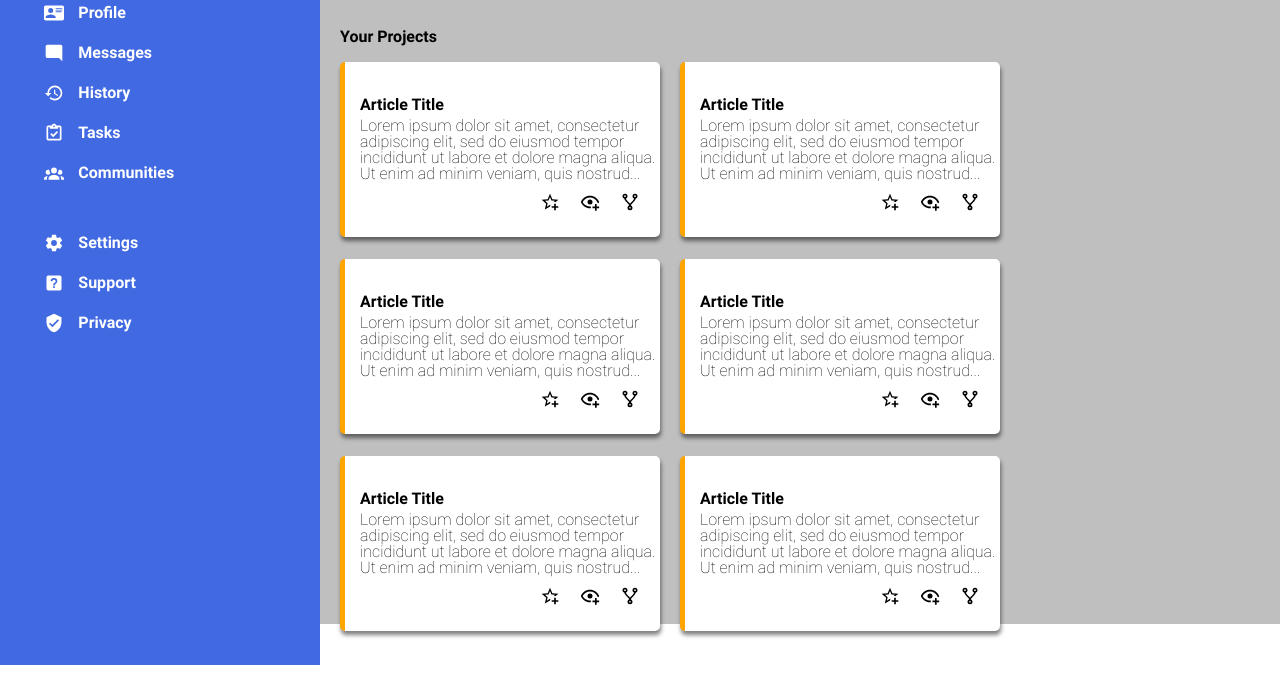
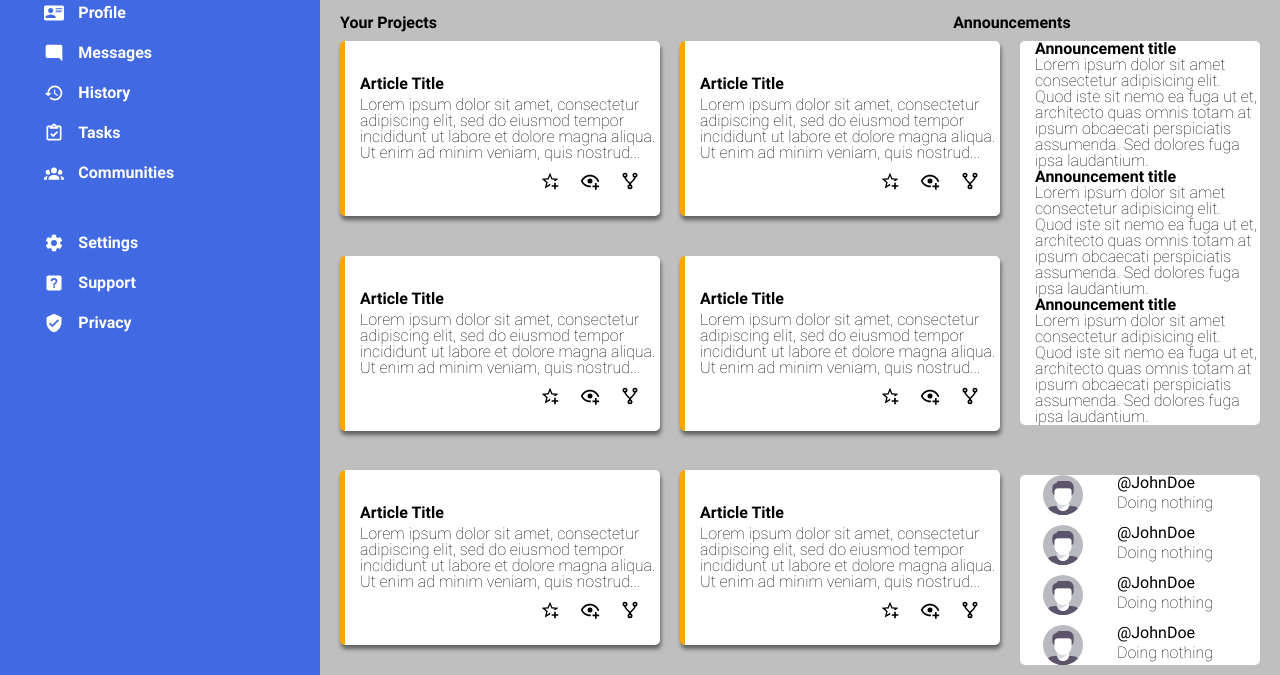
Before and after one commit to 9thLevelWizard/admin-dashboard-design, a plain HTML site: page index.html in a window 1280 px wide. Shown: the part 135-810 px from the top of the page. Drawn offline with Linux system fonts and the light colour scheme.

Commit message:
Feat: Add announcements and trending section
Added announcements and trending section to the right side of main content. Styles and positioning unfinished, fixes forthcoming.

```diff
--- a/index.html
+++ b/index.html
@@ -57,6 +57,7 @@
         <div class="main-content">
             <div class="section-titles">
                 <p>Your Projects</p>
+                <p>Announcements</p>
             </div>
             <div class="card-container">
                 <div class="card">
@@ -126,6 +127,58 @@
                     </div>
                 </div>
             </div>
+            <div class="main-content-side">
+                <div class="announcements-container">
+                    <div class="announcement">
+                        <p>Announcement title</p>
+                        <p>Lorem ipsum dolor sit amet consectetur adipisicing elit. Quod iste sit nemo ea fuga ut et,
+                            architecto quas omnis totam at ipsum obcaecati perspiciatis assumenda. Sed dolores fuga ipsa
+                            laudantium.</p>
+                    </div>
+                    <div class="announcement">
+                        <p>Announcement title</p>
+                        <p>Lorem ipsum dolor sit amet consectetur adipisicing elit. Quod iste sit nemo ea fuga ut et,
+                            architecto quas omnis totam at ipsum obcaecati perspiciatis assumenda. Sed dolores fuga ipsa
+                            laudantium.</p>
+                    </div>
+                    <div class="announcement">
+                        <p>Announcement title</p>
+                        <p>Lorem ipsum dolor sit amet consectetur adipisicing elit. Quod iste sit nemo ea fuga ut et,
+                            architecto quas omnis totam at ipsum obcaecati perspiciatis assumenda. Sed dolores fuga ipsa
+                            laudantium.</p>
+                    </div>
+                </div>
+                <div class="trending-container">
+                    <div class="trend">
+                        <img src="./icons/avatar-svgrepo-com.svg" alt="Account Avatar, Small" class="small-account-avatar">
+                        <div class="trend-text">
+                            <p>@JohnDoe</p>
+                            <p>Doing nothing</p>
+                        </div>
+                    </div>
+                    <div class="trend">
+                        <img src="./icons/avatar-svgrepo-com.svg" alt="Account Avatar, Small" class="small-account-avatar">
+                        <div class="trend-text">
+                            <p>@JohnDoe</p>
+                            <p>Doing nothing</p>
+                        </div>
+                    </div>
+                    <div class="trend">
+                        <img src="./icons/avatar-svgrepo-com.svg" alt="Account Avatar, Small" class="small-account-avatar">
+                        <div class="trend-text">
+                            <p>@JohnDoe</p>
+                            <p>Doing nothing</p>
+                        </div>
+                    </div>
+                    <div class="trend">
+                        <img src="./icons/avatar-svgrepo-com.svg" alt="Account Avatar, Small" class="small-account-avatar">
+                        <div class="trend-text">
+                            <p>@JohnDoe</p>
+                            <p>Doing nothing</p>
+                        </div>
+                    </div>
+                </div>
+            </div>
         </div>
     </div>
 </body>
--- a/styles.css
+++ b/styles.css
@@ -82,7 +82,8 @@ table {
 
 .dashboard-header,
 .header-top,
-.card-container {
+.card-container,
+.main-content-side {
 	position: relative;
 	top: 10px;
 }
@@ -222,14 +223,16 @@ table {
 .main-content {
 	display: grid;
 	grid-template-columns: 2fr 1fr;
-	grid-auto-flow: row;
+	column-gap: 20px;
 	padding-left: 20px;
+    padding-right: 20px;
+    padding-bottom: 20px;
 	background-color: rgba(128, 128, 128, 0.5);
 }
 
 .section-titles {
 	display: grid;
-	grid-template-columns: repeat(2, 1fr);
+	grid-template-columns: 2fr 1fr;
 	grid-column: span 2;
 	font-family: var(--font-bold);
 	padding-top: 30px;
@@ -238,6 +241,7 @@ table {
 .card-container {
 	display: grid;
 	grid-template-columns: repeat(2, 1fr);
+	grid-row: span 4;
 	gap: 20px;
 }
 
@@ -273,3 +277,51 @@ table {
     top: 10px;
     right: 20px;
 }
+
+.main-content-side {
+	display: grid;
+    grid-auto-flow: row;
+	grid-row: span 4;
+    row-gap: 50px;
+}
+
+.announcements-container {
+	display: grid;
+	grid-auto-flow: row;
+	border-style: none;
+    border-radius: 5px;
+    padding-left: 15px;
+    background-color: white;
+}
+
+.announcement > p:first-child {
+	font-family: var(--font-bold);
+}
+
+.announcement > p:last-child {
+	font-family: var(--font-thin);
+}
+
+.trending-container {
+	display: grid;
+    grid-auto-flow: row;
+    gap: 10px;
+    border-style: none;
+    border-radius: 5px;
+    background-color: white;
+}
+
+.trend {
+	display: grid;
+    grid-auto-flow: column;
+	column-gap: 10px;
+}
+
+.trend-text {
+	display: grid;
+	grid-auto-flow: row;
+}
+
+.trend-text > p:last-child {
+	font-family: var(--font-thin);
+}
```
